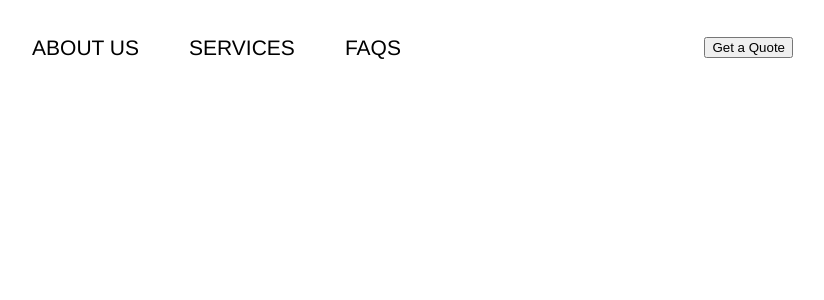
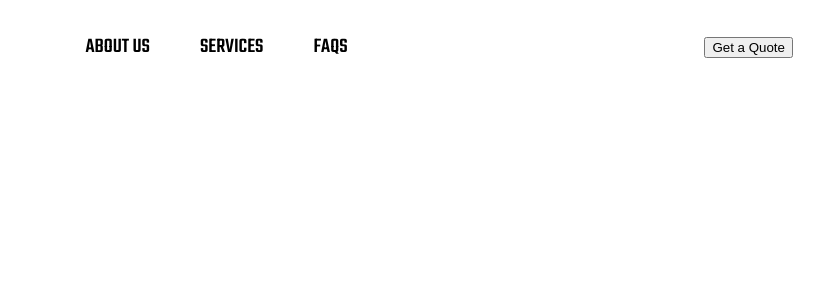
Before and after one commit to Wahaj-Ali/construction-web, a React (Create React App) app: page / in a window 1280 px wide. Shown: the top 300 px of the page, without its empty margins (407-1231 px from the left). Built offline with nearby package versions, Linux system fonts and the light colour scheme.

Commit message:
Update index.css

```diff
--- a/src/index.css
+++ b/src/index.css
@@ -1,3 +1,6 @@
+@import url('https://fonts.googleapis.com/css2?family=Inter:wght@400;500&family=Teko:wght@400;500;600;700&display=swap');
+
 body {
   margin: 0;
+  font-family: 'Teko', sans-serif;
 }
```
